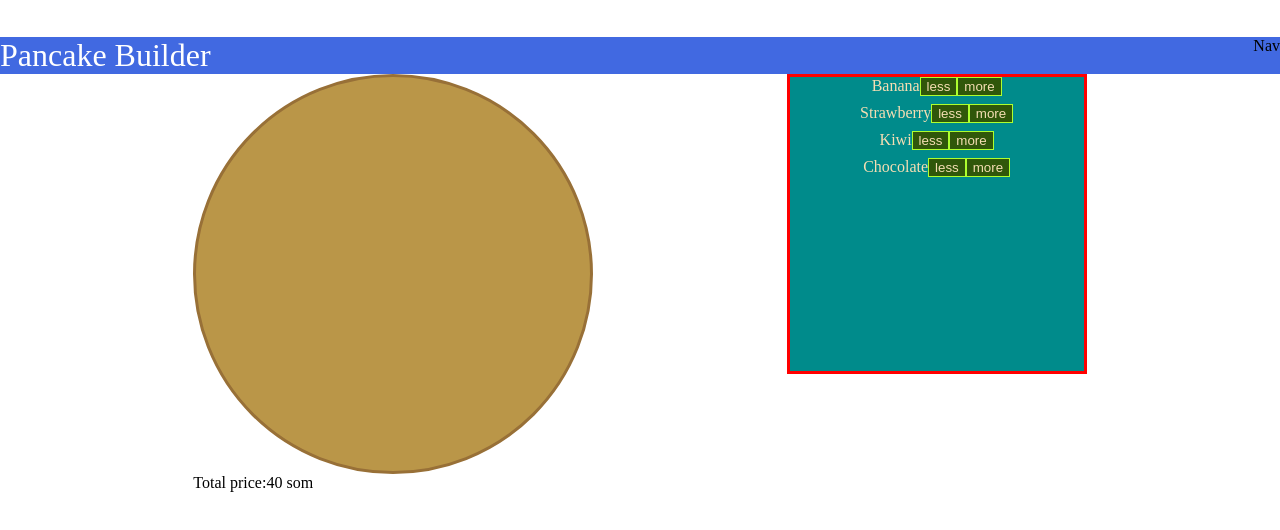
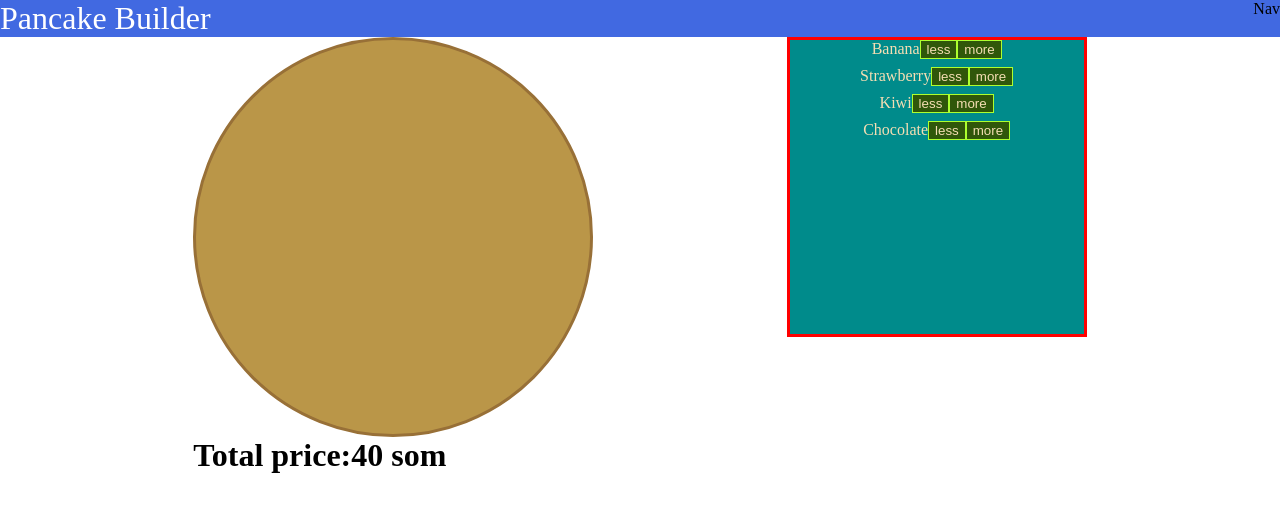
Before and after one commit to Askhat-Azizov/pancake-builder, a React (Create React App) app: page / in a window 1280 px wide. Shown: the top 530 px of the page. Built offline with nearby package versions, Linux system fonts and the light colour scheme.

Commit message:
Add Sidebar

```diff
--- a/src/components/Layout/Layout.js
+++ b/src/components/Layout/Layout.js
@@ -6,7 +6,6 @@ import classes from "./Layout.module.css";
 export default function({ children }) {
     return (
        <div className="Layout">
-           <Sidebar/>
            <Toolbar/>
            {children}
        </div>
--- a/src/components/Layout/Sidebar/Sidebar.js
+++ b/src/components/Layout/Sidebar/Sidebar.js
@@ -1,5 +1,4 @@
 import React from "react";
-import logo from "../../../assets/logo.svg";
 import classes from "./Sidebar.module.css";
 
 export default () => (
--- a/src/components/PancakeBuilder/FruitsKit/Fruitskit.module.css
+++ b/src/components/PancakeBuilder/FruitsKit/Fruitskit.module.css
@@ -14,7 +14,7 @@
 
     overflow: hidden;
 }
-.FruitsKit .price{
+.Fruitskit .price{
     font-size: 2rem;
     font-weight: bold;
 }
```
